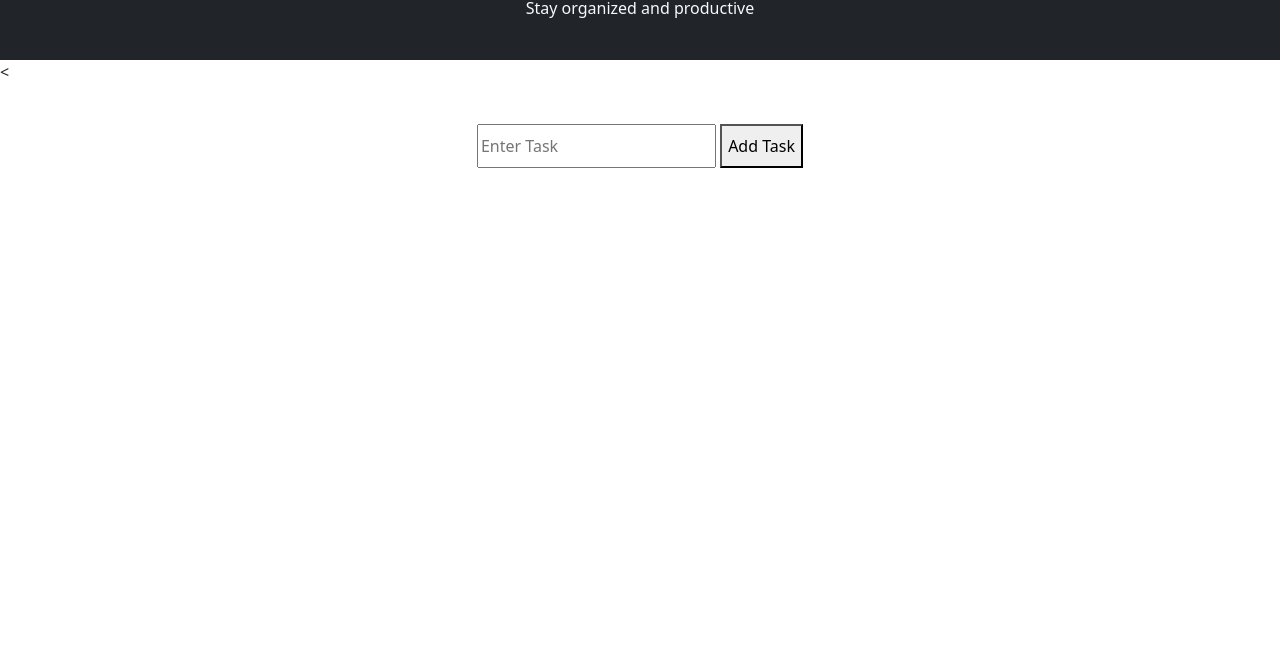
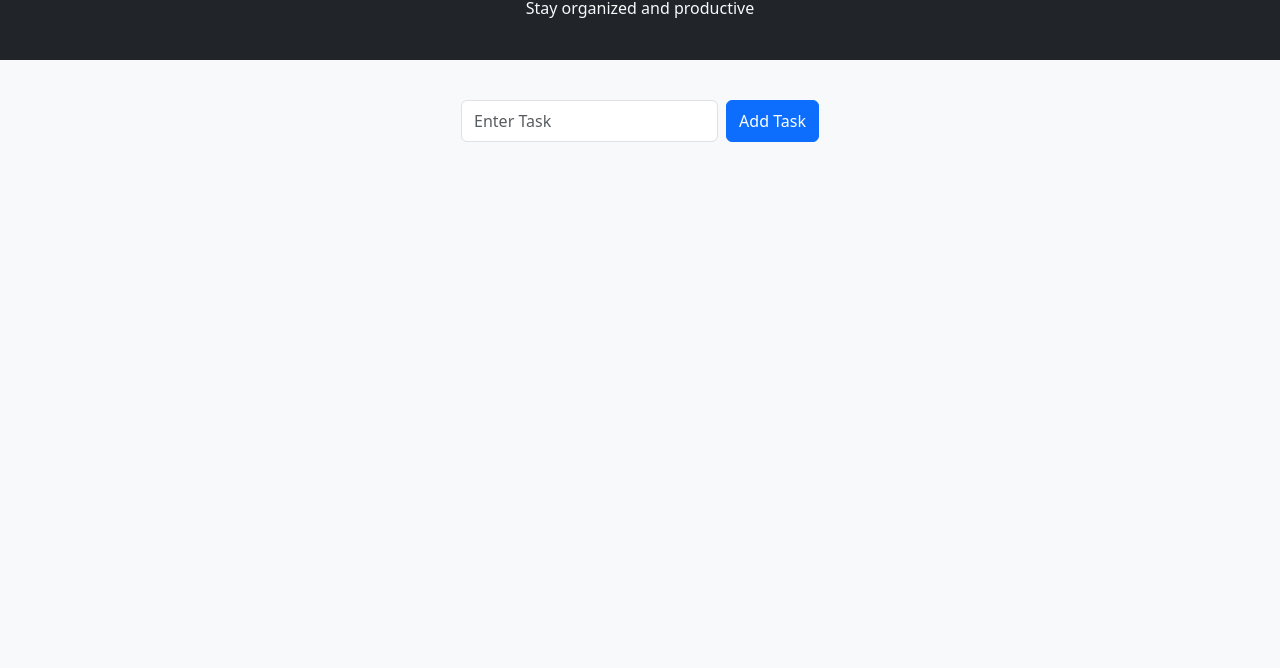
Before and after one commit to Sneha-Paul-coder/task-manager, a website: page index.html in a window 1280 px wide. Shown: the part 132-800 px from the top of the page. Drawn offline with nearby package versions, Linux system fonts and the light colour scheme.

Commit message:
Enhance index.html with styling and layout updates

```diff
--- a/index.html
+++ b/index.html
@@ -18,24 +18,24 @@
 
     <script type="module" src="task-manager.js"></script>
   </head>
-  <body>
+  <body style="background-color: #f8f9fa">
     <header class="py-4 bg-dark text-light text-center">
       <h1 class="display-1">Task Manager</h1>
       <p class="fw-light">Stay organized and productive</p>
     </header>
 
-    <<main class="container py-4 text-center">
-      <div class="py-3">
+    <main class="container py-4">
+      <div class="py-3 d-flex justify-content-center gap-2 flex-wrap">
         <input
           type="text"
           placeholder="Enter Task"
           id="task-name"
-          class="py-2"
+          class="form-control w-auto py-2"
         />
-        <button id="btn" class="py-2">Add Task</button>
+        <button id="btn" class="btn btn-primary">Add Task</button>
       </div>
       <div class="py-3 d-flex justify-content-center">
-        <ul id="task-list" class="list-group col-10 col-md-6"></ul>
+        <ul id="task-list" class="list-group col-10 col-md-6 shadow-sm"></ul>
       </div>
     </main>
   </body>
```
